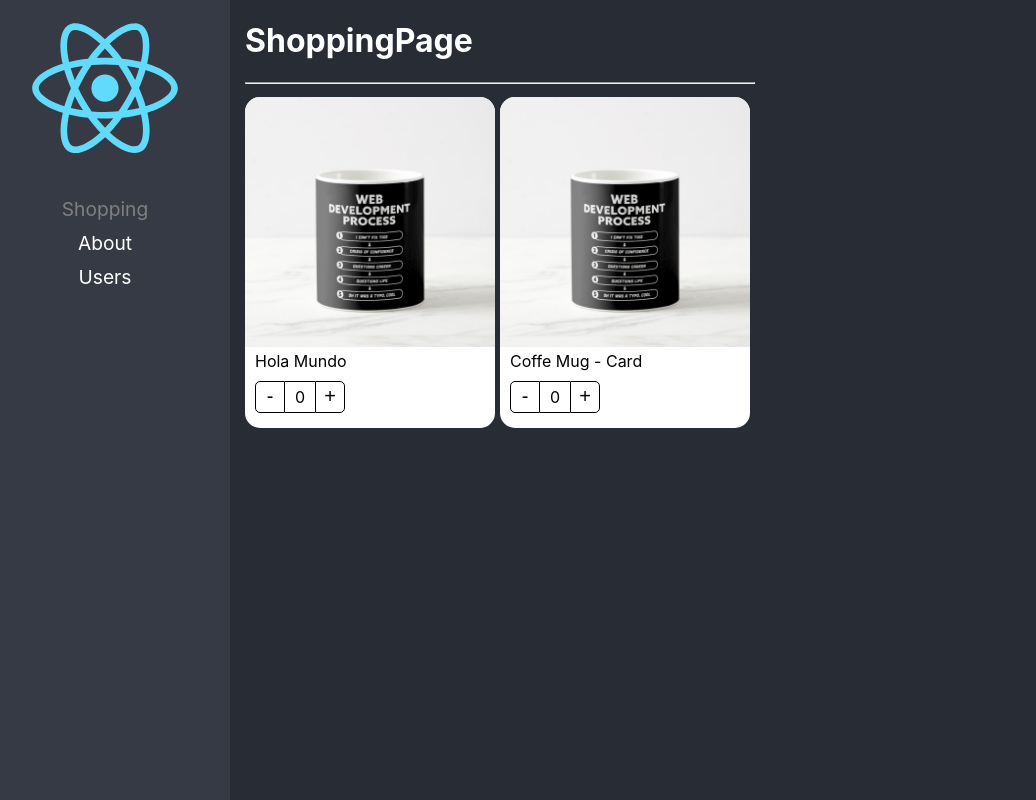
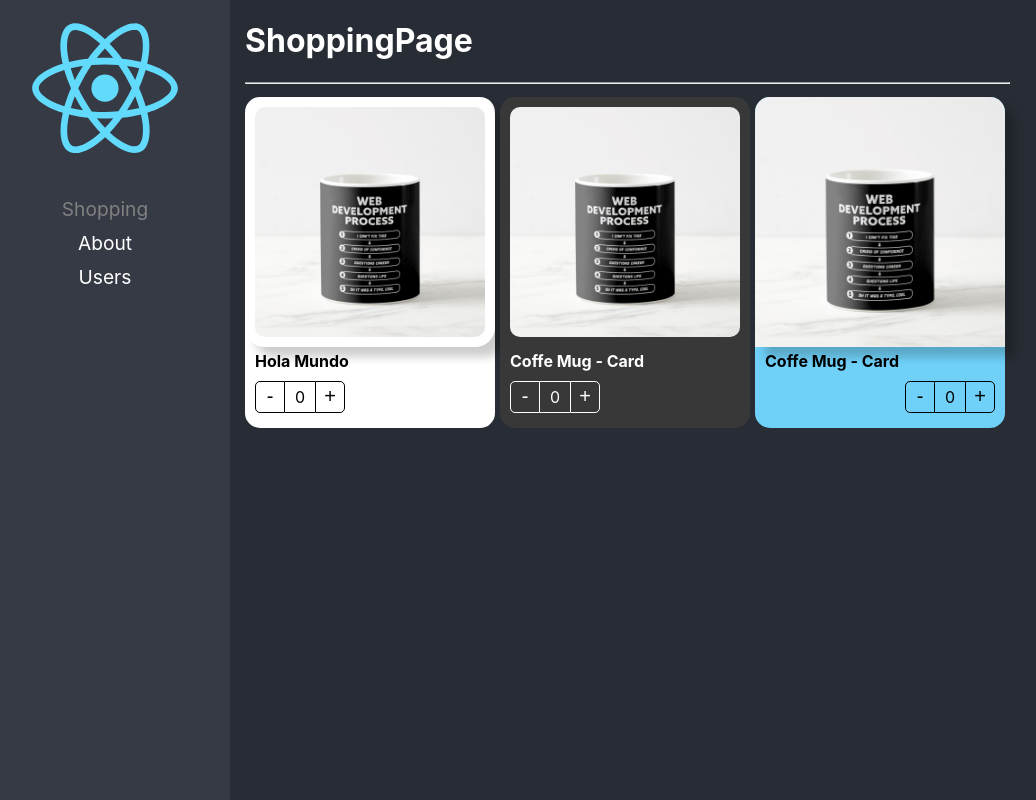
Before and after one commit to FSichi/react-pro, a React (Create React App) app: page /home in a window 1280 px wide. Shown: the whole page, without its empty margins (20-1056 px from the left). Built offline with nearby package versions, Linux system fonts and the light colour scheme.

Commit message:
Component Extend Styles Listo

```diff
--- a/src/02-component-patterns/components/ProductButtons.tsx
+++ b/src/02-component-patterns/components/ProductButtons.tsx
@@ -1,14 +1,21 @@
-import { useContext } from 'react';
+import { CSSProperties, useContext } from 'react';
 import { ProductContext } from './ProductCard';
 import styles from '../styles/styles.module.css';
 
+export interface Props {
+    className?: string;
+    style?: CSSProperties;
+}
 
-export const ProductButtons = () => {
+export const ProductButtons = ({ className, style }: Props) => {
 
     const { counter, increaseBy } = useContext(ProductContext);
 
     return (
-        <div className={styles.buttonsContainer}>
+        <div
+            className={`${styles.buttonsContainer} ${className}`}
+            style={style}
+        >
             <button className={styles.buttonMinus} onClick={() => increaseBy(-1)}> - </button>
             <div className={styles.countLabel}>{counter}</div>
             <button className={styles.buttonAdd} onClick={() => increaseBy(+1)}> + </button>
--- a/src/02-component-patterns/components/ProductCard.tsx
+++ b/src/02-component-patterns/components/ProductCard.tsx
@@ -1,12 +1,19 @@
-import { createContext } from 'react';
+import { createContext, CSSProperties, ReactElement } from 'react';
+import { ProductContextProps, Product } from '../interfaces/interfaces';
 import { useProduct } from '../hooks/useProduct';
-import { ProductContextProps, ProductCardProps } from '../interfaces/interfaces';
 import styles from '../styles/styles.module.css';
 
 export const ProductContext = createContext({} as ProductContextProps);
 const { Provider } = ProductContext;
 
-export const ProductCard = ({ children, product }: ProductCardProps) => {
+export interface Props {
+    product: Product;
+    children?: ReactElement | ReactElement[];
+    className?: string;
+    style?: CSSProperties;
+}
+
+export const ProductCard = ({ children, product, className, style }: Props) => {
 
     const { counter, increaseBy } = useProduct();
 
@@ -18,7 +25,10 @@
                 product
             }}
         >
-            <div className={styles.productCard}>
+            <div
+                className={`${styles.productCard} ${className}`}
+                style={style}
+            >
                 {children}
             </div>
         </Provider>
--- a/src/02-component-patterns/components/ProductImage.tsx
+++ b/src/02-component-patterns/components/ProductImage.tsx
@@ -1,9 +1,15 @@
-import { useContext } from "react";
+import { CSSProperties, useContext } from "react";
 import { ProductContext } from "./ProductCard";
 import noImage from '../assets/no-image.jpg';
 import styles from '../styles/styles.module.css';
 
-export const ProductImage = ({ img = '' }) => {
+export interface Props {
+    className?: string;
+    img?: string;
+    style?: CSSProperties;
+}
+
+export const ProductImage = ({ img = '', className, style }: Props) => {
 
     const { product } = useContext(ProductContext);
 
@@ -18,6 +24,10 @@
     }
 
     return (
-        <img className={styles.productImg} src={imgToShow} alt="Product IMG" />
+        <img
+            className={`${styles.productImg} ${className}`}
+            style={style}
+            src={imgToShow} alt="Product IMG"
+        />
     )
 }
--- a/src/02-component-patterns/components/ProductTitle.tsx
+++ b/src/02-component-patterns/components/ProductTitle.tsx
@@ -1,13 +1,20 @@
-import { useContext } from 'react';
+import { CSSProperties, useContext } from 'react';
 import { ProductContext } from './ProductCard';
 import styles from '../styles/styles.module.css';
 
+export interface Props {
+    className?: string;
+    title?: string;
+    style?: CSSProperties;
+}
 
-export const ProductTitle = ({ title }: { title?: string }) => {
+export const ProductTitle = ({ title, className, style }: Props) => {
 
     const { product } = useContext(ProductContext);
 
     return (
-        <span className={styles.productDescription}>{title ? title : product.title}</span>
+        <span className={`${styles.productDescription} ${className}`} style={style}>
+            {title ? title : product.title}
+        </span>
     )
 }
--- a/src/02-component-patterns/components/index.ts
+++ b/src/02-component-patterns/components/index.ts
@@ -1,9 +1,9 @@
 import { ProductCard as ProductCardHOC } from './ProductCard';
+import { ProductCardHOCProps } from '../interfaces/interfaces';
 
 import { ProductButtons } from "./ProductButtons";
 import { ProductImage } from './ProductImage';
 import { ProductTitle } from './ProductTitle';
-import { ProductCardHOCProps } from '../interfaces/interfaces';
 
 export { ProductButtons } from "./ProductButtons";
 export { ProductImage } from './ProductImage';
--- a/src/02-component-patterns/pages/ShoppingPage.tsx
+++ b/src/02-component-patterns/pages/ShoppingPage.tsx
@@ -1,5 +1,5 @@
 import { ProductCard, ProductButtons, ProductImage, ProductTitle } from "../components"
-
+import '../styles/custom-styles.css';
 
 const product = {
     id: '1',
@@ -13,27 +13,33 @@
             <h1>ShoppingPage</h1>
             <hr />
 
-            <div style={{
-                display: 'flex',
-                flexDirection: 'row',
-                flexWrap: 'wrap'
-            }}>
+            <div style={{ display: 'flex', flexDirection: 'row', flexWrap: 'wrap' }}>
 
                 <ProductCard product={product}>
-                    <ProductCard.Image />
-                    <ProductCard.Title title={'Hola Mundo'} />
+                    <ProductCard.Image className="custom-image" style={{ boxShadow: '10px 10px 10px rgba(0,0,0,0.2)' }} />
+                    <ProductCard.Title title={'Hola Mundo'} className="text-bold" />
                     <ProductCard.Buttons />
                 </ProductCard>
 
-                <ProductCard product={product}>
-                    <ProductImage />
-                    <ProductTitle />
-                    <ProductButtons />
+                <ProductCard
+                    product={product}
+                    className="bg-dark text-white "
+                >
+                    <ProductImage className="custom-image" />
+                    <ProductTitle className="text-bold" />
+                    <ProductButtons className="custom-buttons" />
+                </ProductCard>
+
+                <ProductCard
+                    product={product}
+                    style={{ backgroundColor: '#70D1F8' }}
+                >
+                    <ProductImage style={{ boxShadow: '10px 10px 10px rgba(0,0,0,0.2)' }} />
+                    <ProductTitle style={{ fontWeight: 'bold' }} />
+                    <ProductButtons style={{ display: 'flex', justifyContent: 'end' }} />
                 </ProductCard>
 
             </div>
-
-
         </div>
     )
 }
--- /dev/null
+++ b/src/02-component-patterns/styles/custom-styles.css
@@ -0,0 +1,23 @@
+.bg-dark {
+    background-color: rgb(56, 56, 56);
+}
+
+.text-white {
+    color: white;
+}
+
+.text-bold {
+    font-weight: bold;
+}
+
+.custom-image {
+    border-radius: 20px;
+    padding: 10px;
+    width: calc(100% - 20px);
+}
+
+.custom-buttons button,
+.custom-buttons div {
+    color: white;
+    border-color: white;
+}
```
Also changed, not shown: src/02-component-patterns/interfaces/interfaces.ts (+7 -9 lines).
